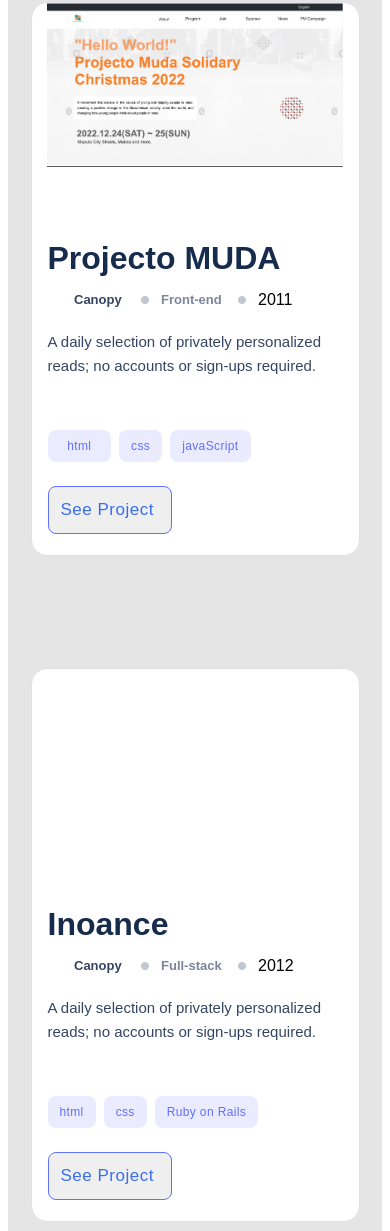
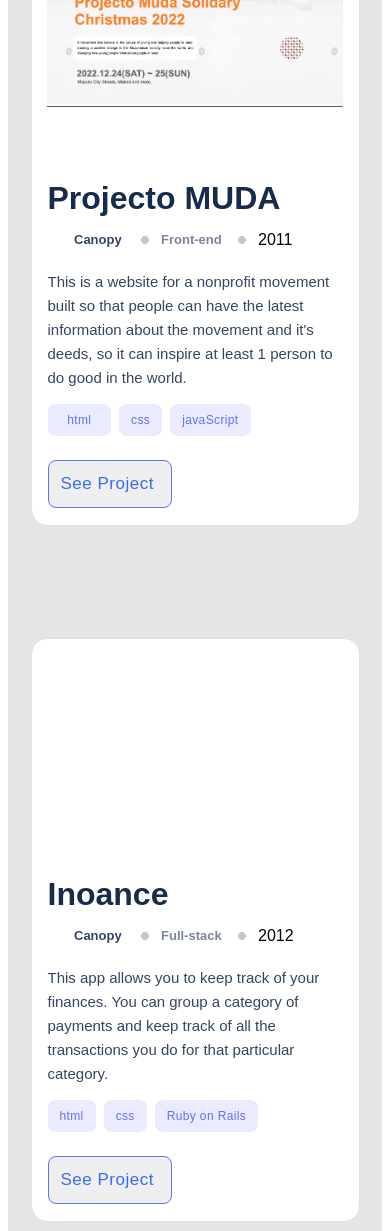
Before and after one commit to enoqueJonas/Portfolio, a website: page index.html in a window 390 px wide. Shown: the part 842-2073 px from the top of the page. Drawn offline with Linux system fonts and the light colour scheme.

Commit message:
FIX project cards heigh in mobile version

```diff
--- a/css/style-mobile-screen.css
+++ b/css/style-mobile-screen.css
@@ -239,7 +239,7 @@ a {
   flex-direction: column;
   align-items: center;
   width: 327px;
-  height: 552px;
+  height: 582px;
   background: #fff;
   border: 1px solid #dfe1e6;
   border-radius: 16px;
@@ -316,7 +316,7 @@ a {
   font-size: 15px;
   line-height: 24px;
   width: 295px;
-  height: 76px;
+  height: 110px;
   color: #344563;
   flex: none;
   order: 1;
--- a/css/style-wider-screen.css
+++ b/css/style-wider-screen.css
@@ -222,7 +222,7 @@ body {
 
 .works-item-project-description {
   width: 100%;
-  height: 50px;
+  height: 85px;
 }
 
 .projects-popup {
--- a/script/script.js
+++ b/script/script.js
@@ -36,7 +36,7 @@ window.onscroll = function () { controlScroll(); };
 const projectCardsArray = [
   {
     name: 'Projecto MUDA',
-    description: 'Lorem Ipsum is simply dummy text of the printing and typesetting industry. Lorem Ipsum has been the industry\'s standard dummy text ever since the 1500s, when an unknown printer took a galley of type and scrambled it to make a type specimen book. It has survived not only five centuries, but also the leap into electronic typesetting, remaining essent',
+    description: 'This is a website for a nonprofit movement built so that people can have the latest information about the movement and it\'s deeds, so it can inspire at least 1 person to do good in the world.',
     img: 'works-item-image-1',
     technologies: ['html', 'css', 'javaScript', 'github'],
     linkToLive: '#',
@@ -338,7 +338,7 @@ function displayProjectCards() {
     // Creating <p> that holds the project description
     let projectDescriptionP = '';
     projectDescriptionP = document.createElement('p');
-    projectDescriptionP.innerText = 'A daily selection of privately personalized reads; no accounts or sign-ups required.';
+    projectDescriptionP.innerText = project.description;
     projectDescriptionP.className = 'works-item-project-description';
 
     // Creating <li>'s and <span>'s that hold project tecnologies
```
